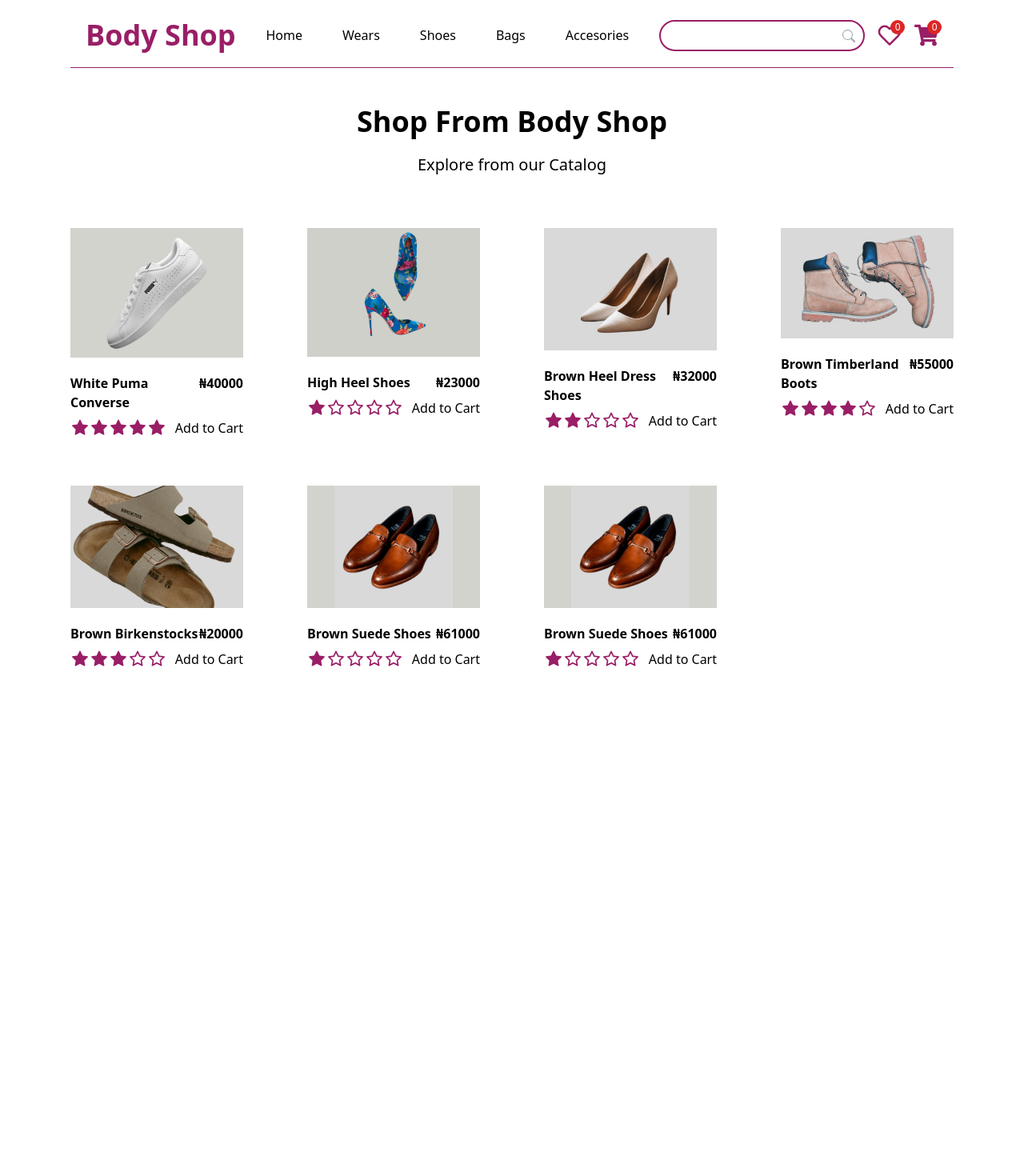
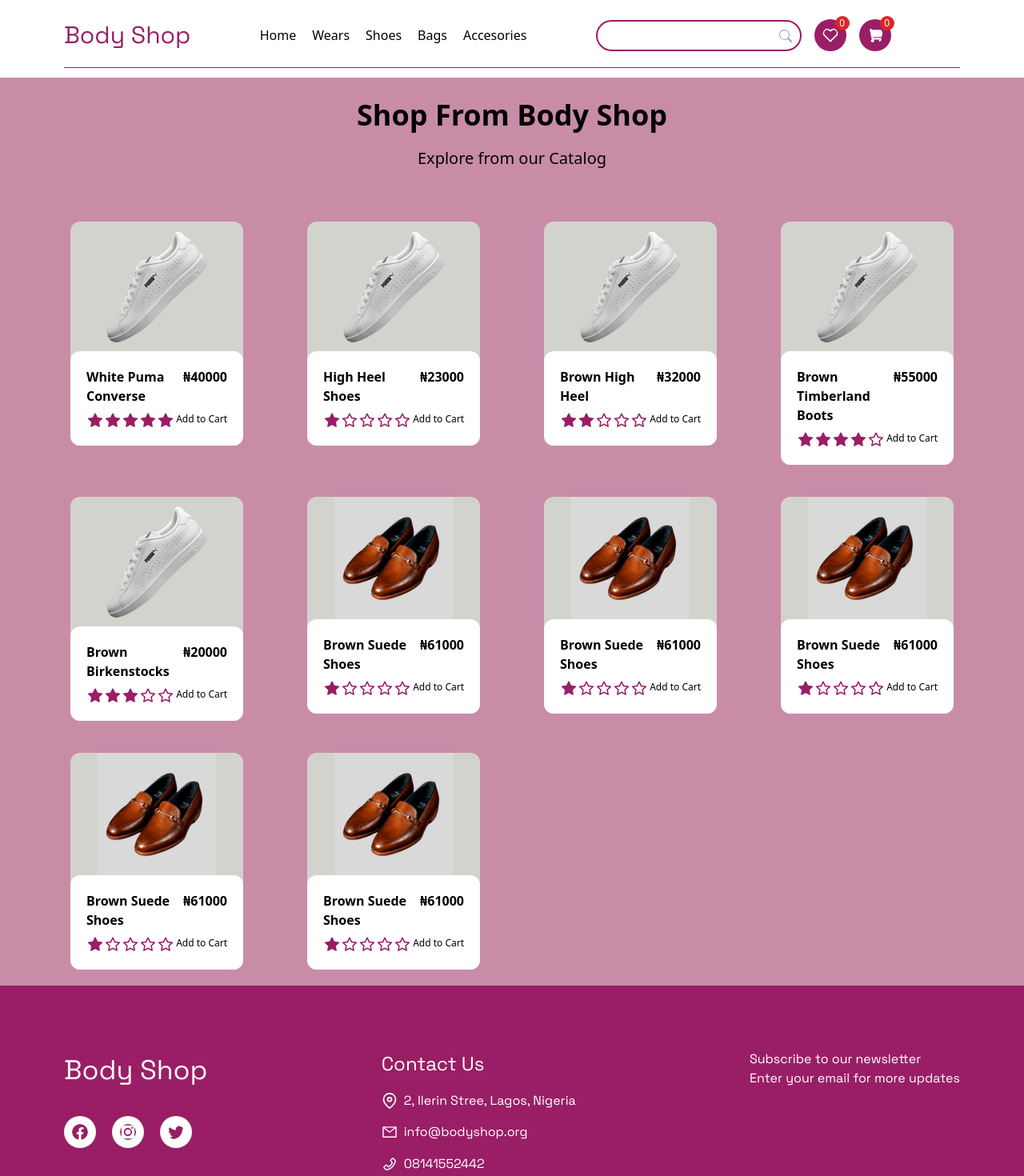
Before and after one commit to nwekejoshua/body-shop-hng, a React (Vite) app: page / in a window 1280 px wide. Shown: the top 1470 px of the page at 80% size. Before the commit the page ends 856 px from the top, so only its background shows below. Built offline with nearby package versions, Linux system fonts and the light colour scheme.

Commit message:
Added Footer and Cart Pages

```diff
--- a/index.html
+++ b/index.html
@@ -5,6 +5,9 @@
     <link rel="icon" type="image/svg+xml" href="/vite.svg" />
     <meta name="viewport" content="width=device-width, initial-scale=1.0" />
     <title>Body Shop</title>
+    <link rel="preconnect" href="https://fonts.googleapis.com">
+<link rel="preconnect" href="https://fonts.gstatic.com" crossorigin>
+<link href="https://fonts.googleapis.com/css2?family=Space+Grotesk:wght@300..700&display=swap" rel="stylesheet">
   </head>
   <body>
     <div id="root"></div>
--- a/src/App.jsx
+++ b/src/App.jsx
@@ -1,25 +1,29 @@
-import { BrowserRouter as Router, Routes, Route } from 'react-router-dom'
-import Navbar from './components/Navbar';
-import  Shop from './pages/shop/Shop';
-import Cart from './pages/cart/Cart';
-
+import { BrowserRouter as Router, Routes, Route } from "react-router-dom";
+import Navbar from "./components/Navbar";
+import Shop from "./pages/shop/Shop";
+import Cart from "./pages/cart/Cart";
+import  ShopContextProvider  from "./context/shop-context";
+import Footer from "./components/Footer";
 
 function App() {
   return (
-    <div className='px-20'>
-      <Router>
-        <Navbar />
-        <Routes>
-          <Route path='/' element={<Shop />} />
-          <Route path='/cart' element={<Cart />} />
-          <Route path='/wears' />
-          <Route path='/shoes' />
-          <Route path='/bags' />
-          <Route path='/accesories' />
-        </Routes>
-      </Router>
+    <div className="">
+      <ShopContextProvider>
+        <Router>
+          <Navbar />
+          <Routes>
+            <Route path="/" element={<Shop />} />
+            <Route path="/cart" element={<Cart />} />
+            <Route path="/wears" />
+            <Route path="/shoes" />
+            <Route path="/bags" />
+            <Route path="/accesories" />
+          </Routes>
+        </Router>
+        <Footer />
+      </ShopContextProvider>
     </div>
   );
 }
 
-export default App
+export default App;
--- /dev/null
+++ b/src/components/Footer.jsx
@@ -0,0 +1,48 @@
+import { AiOutlinePhone } from "react-icons/ai";
+import { AiOutlineMail } from "react-icons/ai";
+import { FiMapPin } from "react-icons/fi";
+import { BsTwitter } from "react-icons/bs";
+import { BsInstagram } from "react-icons/bs";
+import { BsFacebook } from "react-icons/bs";
+function Footer() {
+  return (
+    <div className="bg-primary-50 text-white font-space font-normal">
+      <div className="px-20 py-20">
+        <div className="lg:flex justify-between">
+          <div className="">
+            <div className="font-space  text-white text-[34px] ">Body Shop</div>
+            <div className="flex text-primary-50 gap-5 py-[32px]">
+              <BsFacebook className="bg-white rounded-3xl p-[10px]" size={40} />
+              <BsInstagram
+                className="bg-white  rounded-3xl p-[10px]"
+                size={40}
+              />
+              <BsTwitter className="bg-white rounded-3xl p-[10px]" size={40} />
+            </div>
+          </div>
+          <div className="flex flex-col justify-between">
+            <p className=" font-normal text-[24px] ">Contact Us</p>
+            <div className="flex gap-2 items-center text-[16px]">
+              <FiMapPin size={20}/>
+              <p> 2, Ilerin Stree, Lagos, Nigeria</p>
+            </div>
+            <div className="flex gap-2 items-center text-[16px]">
+              <AiOutlineMail size={20} />
+              <p>info@bodyshop.org </p>
+            </div>
+            <div className="flex gap-2 items-center text-[16px]">
+              <AiOutlinePhone size={20} />
+              <p> 08141552442</p>
+            </div>
+          </div>
+          <div>
+            <p>Subscribe to our newsletter</p>
+            <p>Enter your email for more updates</p>
+          </div>
+        </div>
+      </div>
+    </div>
+  );
+}
+
+export default Footer;
--- a/src/components/Navbar.jsx
+++ b/src/components/Navbar.jsx
@@ -1,3 +1,4 @@
+import { RxHamburgerMenu } from "react-icons/rx";
 import { FiHeart } from "react-icons/fi";
 import { BsSearch } from "react-icons/bs";
 import { FaShoppingCart } from "react-icons/fa";
@@ -5,13 +6,13 @@
 
 function Navbar() {
   return (
-    <div className=" py-6 px-2 ">
-      <div className="sm:flex justify-around items-center border-b border-primary-50 pb-5">
-        <div className="font-bold text-4xl text-center pb-4 sm:pb-0 text-primary-50">
+    <div className="pt-6 pb-3 px-10 md:px-20 bg-white ">
+      <div className="flex justify-between items-center border-b border-primary-50 pb-5 ">
+        <div className="font-normal font-space text-[20px] lg:text-3xl text-center pb-4 sm:pb-0 text-primary-50 ">
           <Link to="/"> Body Shop </Link>
         </div>
 
-        <div className="hidden lg:flex gap-[50px] text-black font-normal text-[16px]">
+        <div className="hidden lg:flex gap-[20px] text-black font-normal text-[16px] ">
           <Link to="/">
             <div className="hover:text-primary-50 cursor-pointer">Home</div>
           </Link>
@@ -25,12 +26,13 @@
             <div className="hover:text-primary-50 cursor-pointer">Bags</div>
           </Link>
           <Link to="accesories">
-            <div className="hover:text-primary-50 cursor-pointer">Accesories</div>
+            <div className="hover:text-primary-50 cursor-pointer">
+              Accesories
+            </div>
           </Link>
-
         </div>
 
-        <div className="hidden lg:flex text-primary-50 place-items-center  gap-4">
+        <div className="hidden md:flex text-white  place-items-center  gap-4">
           <div className="w-full sm:w-[300px] md:w-[100%] relative">
             <input
               className="border-primary-50 border-[2px] p-2 px-4 rounded-full w-[257px] h-[39px]"
@@ -43,21 +45,27 @@
             />
           </div>
 
-          <div className="relative text-[30px]">
-            <FiHeart />
+          <div className="relative ">
+            <FiHeart className="bg-primary-50 rounded-3xl p-[10px]" size={40} />
             <div className="bg-red-600 rounded-full absolute top-0 right-0 w-[18px] h-[18px] text-[12px] text-white grid place-items-center translate-x-1 -translate-y-1">
               0
             </div>
           </div>
 
-          <div className="relative text-[30px]">
+          <div className="relative">
             <Link to="/cart">
-              <FaShoppingCart />
+              <FaShoppingCart  className="bg-primary-50 rounded-3xl p-[10px]" size={40}/>
             </Link>
             <div className="bg-red-600 rounded-full absolute top-0 right-0 w-[18px] h-[18px] text-[12px] text-white grid place-items-center translate-x-1 -translate-y-1">
               0
             </div>
           </div>
+        </div>
+
+        <div>
+          <button className="lg:hidden rounded-lg hover:bg-primary-50 focus:ring-1 ">
+            <RxHamburgerMenu size={25}/>
+          </button>
         </div>
       </div>
     </div>
--- /dev/null
+++ b/src/context/shop-context.jsx
@@ -0,0 +1,32 @@
+import { createContext, useState } from "react"
+import { PRODUCTS } from "../products";
+
+
+export const ShopContext = createContext(null);
+
+const getDefaultCart = () => {
+    let cart = {};
+    for (let i = 1; i < PRODUCTS.length + 1; i++){
+        cart[i] = 0;
+    }
+    return cart;
+}
+
+function ShopContextProvider(props) {
+    const [cartItems, setCartItems] = useState(getDefaultCart());
+    const addToCart = (itemId) => {
+        setCartItems((prev) => ({...prev, [itemId]: prev[itemId] + 1}))
+    }
+    const removeFromCart = (itemId) => {
+        setCartItems((prev) => ({...prev, [itemId]: prev[itemId] - 1}))
+    }
+
+    const contextValue = {cartItems, addToCart, removeFromCart}
+
+    console.log(cartItems);
+    return (
+       <ShopContext.Provider value={contextValue}>{props.children}</ShopContext.Provider>
+    )
+}
+
+export default ShopContextProvider
--- a/src/pages/shop/Product.jsx
+++ b/src/pages/shop/Product.jsx
@@ -1,12 +1,15 @@
 import { AiOutlineStar, AiFillStar } from "react-icons/ai";
+import { ShopContext } from "../../context/shop-context";
+import { useContext } from "react";
 
 function Product(props) {
-  const { productName, price, productImage, rating } = props.data;
+  const { id, productName, price, productImage, rating } = props.data;
+  const { addToCart } = useContext(ShopContext);
   const generateRating = (rating) => {
     switch (rating) {
       case 1:
         return (
-          <div className="text-primary-50 text-[24px] flex">
+          <div className="text-primary-50 text-[22px] flex">
             <AiFillStar />
             <AiOutlineStar />
             <AiOutlineStar />
@@ -16,7 +19,7 @@
         );
       case 2:
         return (
-          <div className="text-primary-50 text-[24px] flex">
+          <div className="text-primary-50 text-[22px] flex">
             <AiFillStar />
             <AiFillStar />
             <AiOutlineStar />
@@ -26,7 +29,7 @@
         );
       case 3:
         return (
-          <div className="text-primary-50 text-[24px] flex">
+          <div className="text-primary-50 text-[22px] flex">
             <AiFillStar />
             <AiFillStar />
             <AiFillStar />
@@ -36,7 +39,7 @@
         );
       case 4:
         return (
-          <div className="text-primary-50 text-[24px] flex">
+          <div className="text-primary-50 text-[22px] flex">
             <AiFillStar />
             <AiFillStar />
             <AiFillStar />
@@ -46,7 +49,7 @@
         );
       case 5:
         return (
-          <div className="text-primary-50 text-[24px] flex">
+          <div className="text-primary-50 text-[22px] flex">
             <AiFillStar />
             <AiFillStar />
             <AiFillStar />
@@ -57,18 +60,22 @@
     }
   };
   return (
-    <div className=" rounded-xl max-w-[400px] lg:hover:scale-110 transition ease-in-out duration-300">
+    <div className="bg-primary-500 rounded-[12px] lg:hover:scale-110 transition ease-in-out duration-300">
       <div>
-        <img src={productImage} alt={productName} className="bg-primary-500"/>
+        <img
+          src={productImage}
+          alt={productName}
+          className=" w-full rounded-xl"
+        />
       </div>
-      <div className="space-y-2 py-5">
+      <div className="space-y-2 p-5 bg-white rounded-xl">
         <div className="flex justify-between font-semibold">
           <h2>{productName}</h2>
           <p>₦{price}</p>
         </div>
         <div className="flex justify-between">
           <div>{generateRating(rating)}</div>
-          <p>Add to Cart</p>
+          <p onClick={() => addToCart(id)} className="cursor-pointer hover:text-primary-50 text-[12px]">Add to Cart</p>
         </div>
       </div>
     </div>
--- a/src/pages/shop/Shop.jsx
+++ b/src/pages/shop/Shop.jsx
@@ -3,11 +3,11 @@
 
 function Shop() {
   return (
-    <div>
+    <div className="bg-primary-300 md:px-20 px-4 py-5">
 
 
-      <div className="flex flex-col items-center mt-4">
-        <h1 className="text-[36px] font-bold">Shop From Body Shop</h1>
+      <div className="flex flex-col items-center ">
+        <h1 className="text-[28px] md:text-[36px] font-bold text-center">Shop From Body Shop</h1>
         <p className="text-[20px] mt-3 font-normal">Explore from our Catalog</p>
       </div>
 
--- a/src/products.js
+++ b/src/products.js
@@ -17,28 +17,28 @@
         id: 2,
         productName: "High Heel Shoes",
         price: 23000,
-        productImage: product2,
+        productImage: product1,
         rating: 1
     },
     {
         id: 3,
-        productName: "Brown Heel Dress Shoes",
+        productName: "Brown High Heel",
         price: 32000,
-        productImage: product3,
+        productImage: product1,
         rating: 2
     },
     {
         id: 4,
         productName: "Brown Timberland Boots",
         price: 55000,
-        productImage: product4,
+        productImage: product1,
         rating: 4
     },
     {
         id: 5,
         productName: "Brown Birkenstocks",
         price: 20000,
-        productImage: product5,
+        productImage: product1,
         rating: 3
     },
     {
@@ -49,7 +49,28 @@
         rating: 1
     },
     {
-        id: 6,
+        id: 7,
+        productName: "Brown Suede Shoes",
+        price: 61000,
+        productImage: product6,
+        rating: 1
+    },
+    {
+        id: 8,
+        productName: "Brown Suede Shoes",
+        price: 61000,
+        productImage: product6,
+        rating: 1
+    },
+    {
+        id: 9,
+        productName: "Brown Suede Shoes",
+        price: 61000,
+        productImage: product6,
+        rating: 1
+    },
+    {
+        id: 10,
         productName: "Brown Suede Shoes",
         price: 61000,
         productImage: product6,
--- a/tailwind.config.js
+++ b/tailwind.config.js
@@ -6,6 +6,9 @@
   ],
   theme: {
     extend: {
+      fontFamily: {
+        space: ['Space Grotesk', 'sans-serif'],
+      },
       colors: {
         primary: {
           50: '#991E66',
```
Also changed, not shown: src/pages/cart/Cart.jsx (+22 -6 lines), src/pages/cart/CartItem.jsx (added, +32 -0 lines), src/components/Background.jsx (added).
